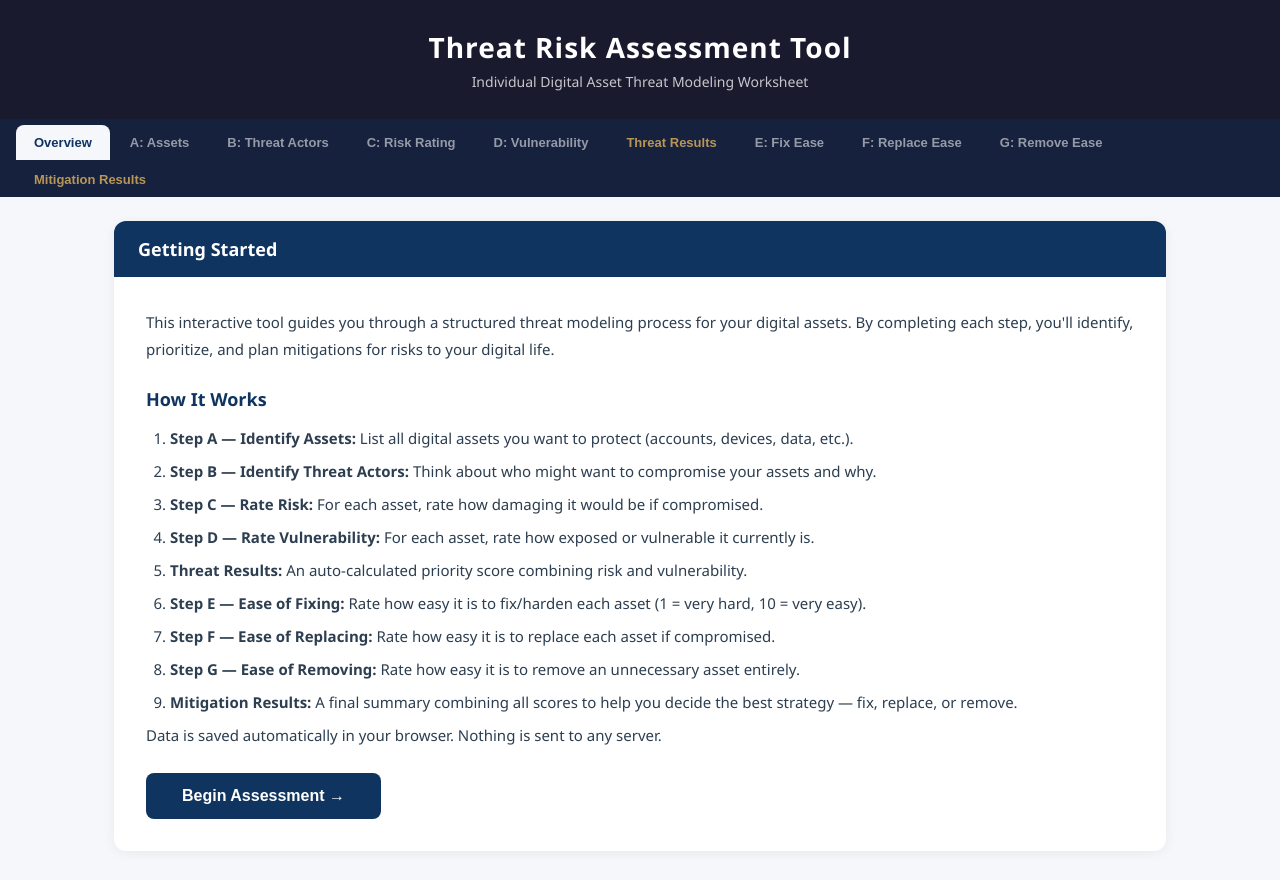
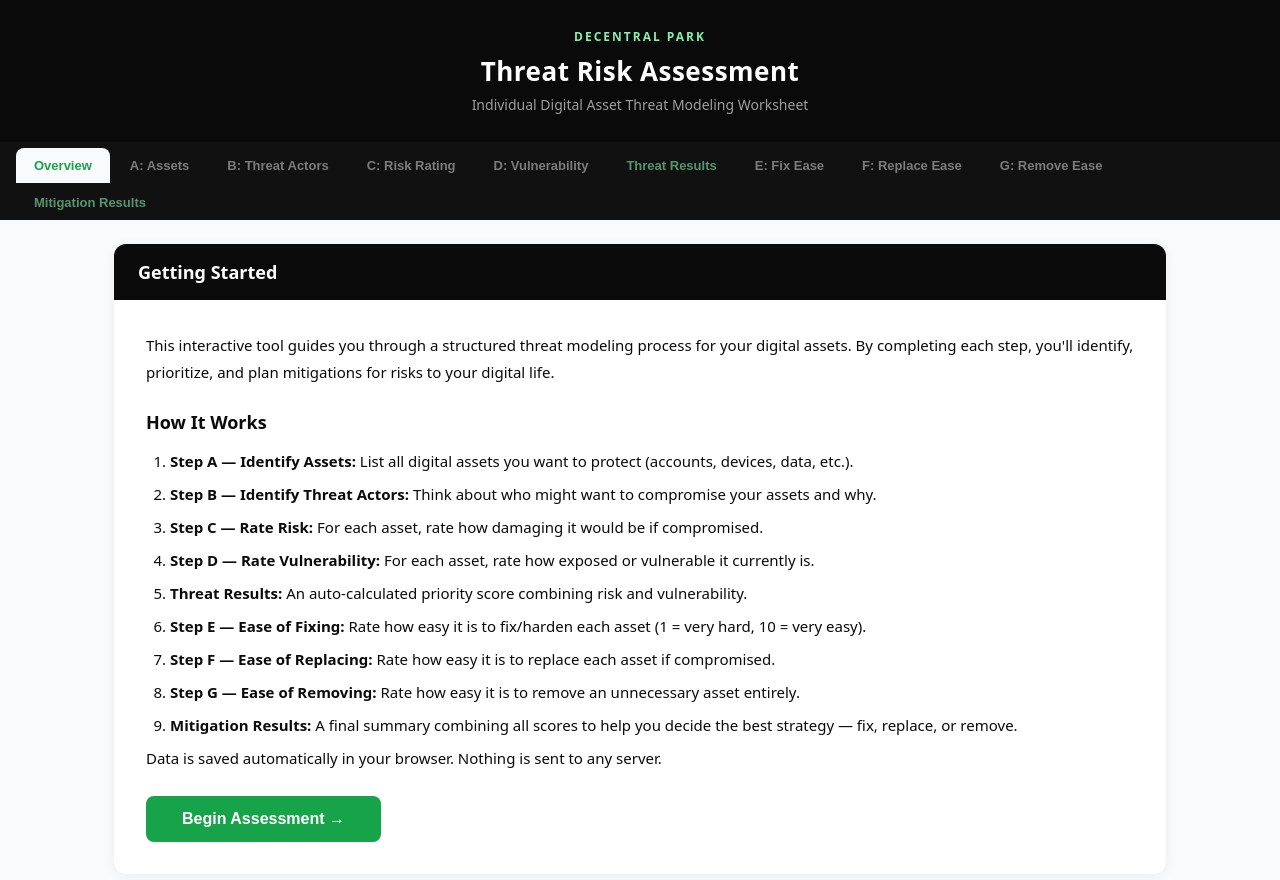
Before and after one commit to decentralparknyc/threat_modeling_tool, a plain HTML site: page index.html in a window 1280 px wide. Drawn offline with Linux system fonts and the light colour scheme.

Commit message:
Rebrand to Decentral Park visual identity
Green accent palette (#16a34a), near-black headers (#0a0a0a),
system-ui font stack, green-50 info panels, branded header
with Decentral Park name. Matches decentralpark.nyc design
language.

```diff
--- a/index.html
+++ b/index.html
@@ -3,61 +3,70 @@
 <head>
 <meta charset="UTF-8">
 <meta name="viewport" content="width=device-width, initial-scale=1.0">
-<title>Threat Risk Assessment Tool</title>
+<title>Threat Risk Assessment — Decentral Park</title>
 <style>
   :root {
-    --bg: #f5f7fa;
+    --bg: #f9fafb;
     --surface: #ffffff;
-    --primary: #1a1a2e;
-    --accent: #0f3460;
-    --accent-light: #16213e;
-    --info: #d6eaf8;
-    --info-border: #85c1e9;
-    --text: #2c3e50;
-    --text-muted: #7f8c8d;
-    --border: #dcdfe6;
-    --header-bg: #1a1a2e;
+    --primary: #0a0a0a;
+    --accent: #16a34a;
+    --accent-dark: #15803d;
+    --accent-light: #166534;
+    --info: #f0fdf4;
+    --info-border: #86efac;
+    --text: #0a0a0a;
+    --text-muted: #6b7280;
+    --border: #e5e7eb;
+    --header-bg: #0a0a0a;
     --header-text: #ffffff;
-    --row-alt: #f8f9fc;
-    --row-hover: #eef2f7;
-    --danger: #e74c3c;
-    --success: #27ae60;
-    --warning: #f39c12;
-    --tab-active: #0f3460;
-    --tab-inactive: #bdc3c7;
+    --row-alt: #f9fafb;
+    --row-hover: #f0fdf4;
+    --danger: #dc2626;
+    --success: #16a34a;
+    --warning: #d97706;
+    --tab-active: #16a34a;
+    --tab-inactive: #9ca3af;
   }
 
   * { box-sizing: border-box; margin: 0; padding: 0; }
 
   body {
-    font-family: 'Segoe UI', system-ui, -apple-system, sans-serif;
+    font-family: ui-sans-serif, system-ui, -apple-system, sans-serif;
     background: var(--bg);
     color: var(--text);
     min-height: 100vh;
   }
 
   .app-header {
-    background: var(--primary);
+    background: var(--header-bg);
     color: var(--header-text);
     padding: 28px 32px;
     text-align: center;
   }
+  .app-header .brand {
+    font-size: 12px;
+    font-weight: 600;
+    letter-spacing: 2px;
+    text-transform: uppercase;
+    color: #86efac;
+    margin-bottom: 8px;
+  }
   .app-header h1 {
-    font-size: 28px;
+    font-size: 26px;
     font-weight: 700;
-    letter-spacing: 1px;
+    letter-spacing: 0.5px;
     margin-bottom: 6px;
   }
   .app-header p {
     font-size: 14px;
-    opacity: 0.75;
+    opacity: 0.6;
   }
 
   .tab-bar {
     display: flex;
     flex-wrap: wrap;
     gap: 2px;
-    background: var(--accent-light);
+    background: #111111;
     padding: 6px 16px 0;
     position: sticky;
     top: 0;
@@ -67,7 +76,7 @@
     padding: 10px 18px;
     border: none;
     background: transparent;
-    color: rgba(255,255,255,0.55);
+    color: rgba(255,255,255,0.45);
     font-size: 13px;
     font-weight: 600;
     cursor: pointer;
@@ -75,13 +84,13 @@
     transition: all 0.2s;
     white-space: nowrap;
   }
-  .tab-btn:hover { color: rgba(255,255,255,0.85); background: rgba(255,255,255,0.08); }
+  .tab-btn:hover { color: rgba(255,255,255,0.8); background: rgba(255,255,255,0.06); }
   .tab-btn.active {
     background: var(--bg);
     color: var(--accent);
   }
-  .tab-btn.result-tab { color: rgba(255,200,100,0.7); }
-  .tab-btn.result-tab.active { color: var(--warning); background: var(--bg); }
+  .tab-btn.result-tab { color: rgba(134,239,172,0.6); }
+  .tab-btn.result-tab.active { color: var(--accent); background: var(--bg); }
 
   .tab-panel { display: none; padding: 24px; max-width: 1100px; margin: 0 auto; }
   .tab-panel.active { display: block; }
@@ -95,7 +104,7 @@
   }
 
   .exercise-title {
-    background: var(--accent);
+    background: var(--primary);
     color: white;
     padding: 16px 24px;
     font-size: 18px;
@@ -108,7 +117,7 @@
     padding: 16px 24px;
     font-size: 14px;
     line-height: 1.65;
-    color: #2c3e50;
+    color: var(--text);
   }
 
   .table-wrap { overflow-x: auto; padding: 0; }
@@ -119,8 +128,8 @@
     font-size: 14px;
   }
   thead th {
-    background: var(--header-bg);
-    color: var(--header-text);
+    background: #1a1a1a;
+    color: #f3f4f6;
     padding: 12px 16px;
     text-align: left;
     font-weight: 600;
@@ -147,7 +156,7 @@
   input[type="text"]:focus, textarea:focus {
     outline: none;
     border-color: var(--accent);
-    box-shadow: 0 0 0 2px rgba(15,52,96,0.12);
+    box-shadow: 0 0 0 2px rgba(22,163,74,0.15);
   }
   textarea { resize: vertical; min-height: 36px; }
 
@@ -198,9 +207,9 @@
     text-align: center;
     min-width: 28px;
   }
-  .priority-high { background: #fce4e4; color: #c0392b; }
-  .priority-med { background: #fef5e7; color: #e67e22; }
-  .priority-low { background: #e8f8f5; color: #1abc9c; }
+  .priority-high { background: #fef2f2; color: #dc2626; }
+  .priority-med { background: #fffbeb; color: #d97706; }
+  .priority-low { background: #f0fdf4; color: #16a34a; }
 
   .nav-row {
     display: flex;
@@ -217,9 +226,9 @@
     transition: all 0.2s;
   }
   .nav-btn.prev { background: var(--border); color: var(--text); }
-  .nav-btn.prev:hover { background: #c5cad0; }
+  .nav-btn.prev:hover { background: #d1d5db; }
   .nav-btn.next { background: var(--accent); color: white; }
-  .nav-btn.next:hover { background: #0d2b4f; }
+  .nav-btn.next:hover { background: var(--accent-dark); }
 
   .score-cell { font-weight: 700; font-size: 14px; }
 
@@ -237,14 +246,14 @@
     cursor: pointer;
     transition: all 0.2s;
   }
-  .add-row-btn:hover { border-color: var(--accent); color: var(--accent); }
+  .add-row-btn:hover { border-color: var(--accent); color: var(--accent-dark); }
 
   .intro-content {
     padding: 32px;
     line-height: 1.8;
     font-size: 15px;
   }
-  .intro-content h2 { margin: 20px 0 10px; color: var(--accent); font-size: 18px; }
+  .intro-content h2 { margin: 20px 0 10px; color: var(--primary); font-size: 18px; }
   .intro-content ol { padding-left: 24px; }
   .intro-content li { margin: 6px 0; }
   .intro-content .start-btn {
@@ -258,9 +267,9 @@
     font-size: 16px;
     font-weight: 700;
     cursor: pointer;
-    transition: background 0.2s;
+    transition: all 0.2s;
   }
-  .intro-content .start-btn:hover { background: #0d2b4f; }
+  .intro-content .start-btn:hover { background: var(--accent-dark); transform: translateY(-1px); }
 
   .toolbar {
     display: flex;
@@ -293,7 +302,7 @@
     text-align: center;
     box-shadow: 0 2px 8px rgba(0,0,0,0.06);
   }
-  .summary-card .num { font-size: 32px; font-weight: 800; color: var(--accent); }
+  .summary-card .num { font-size: 32px; font-weight: 800; color: var(--primary); }
   .summary-card .label { font-size: 13px; color: var(--text-muted); margin-top: 4px; }
 
   /* ===== MOBILE: card layout for data rows ===== */
@@ -427,7 +436,8 @@
 <body>
 
 <div class="app-header">
-  <h1>Threat Risk Assessment Tool</h1>
+  <div class="brand">Decentral Park</div>
+  <h1>Threat Risk Assessment</h1>
   <p>Individual Digital Asset Threat Modeling Worksheet</p>
 </div>
 
@@ -1247,9 +1257,9 @@ function renderMitigationResults() {
 
   sumEl.innerHTML = `
     <div class="summary-card"><div class="num">${filled.length}</div><div class="label">Total Assets</div></div>
-    <div class="summary-card"><div class="num" style="color:#2980b9">${fixBest}</div><div class="label">Best to Fix</div></div>
-    <div class="summary-card"><div class="num" style="color:#8e44ad">${repBest}</div><div class="label">Best to Replace</div></div>
-    <div class="summary-card"><div class="num" style="color:#e67e22">${remBest}</div><div class="label">Best to Remove</div></div>`;
+    <div class="summary-card"><div class="num" style="color:#16a34a">${fixBest}</div><div class="label">Best to Fix</div></div>
+    <div class="summary-card"><div class="num" style="color:#7c3aed">${repBest}</div><div class="label">Best to Replace</div></div>
+    <div class="summary-card"><div class="num" style="color:#d97706">${remBest}</div><div class="label">Best to Remove</div></div>`;
 
   tbody.innerHTML = filled.map(a => {
     const p=calcPriority(a.idx); const fix=state.fixScores[a.idx]||''; const rep=state.replaceScores[a.idx]||'';
```
